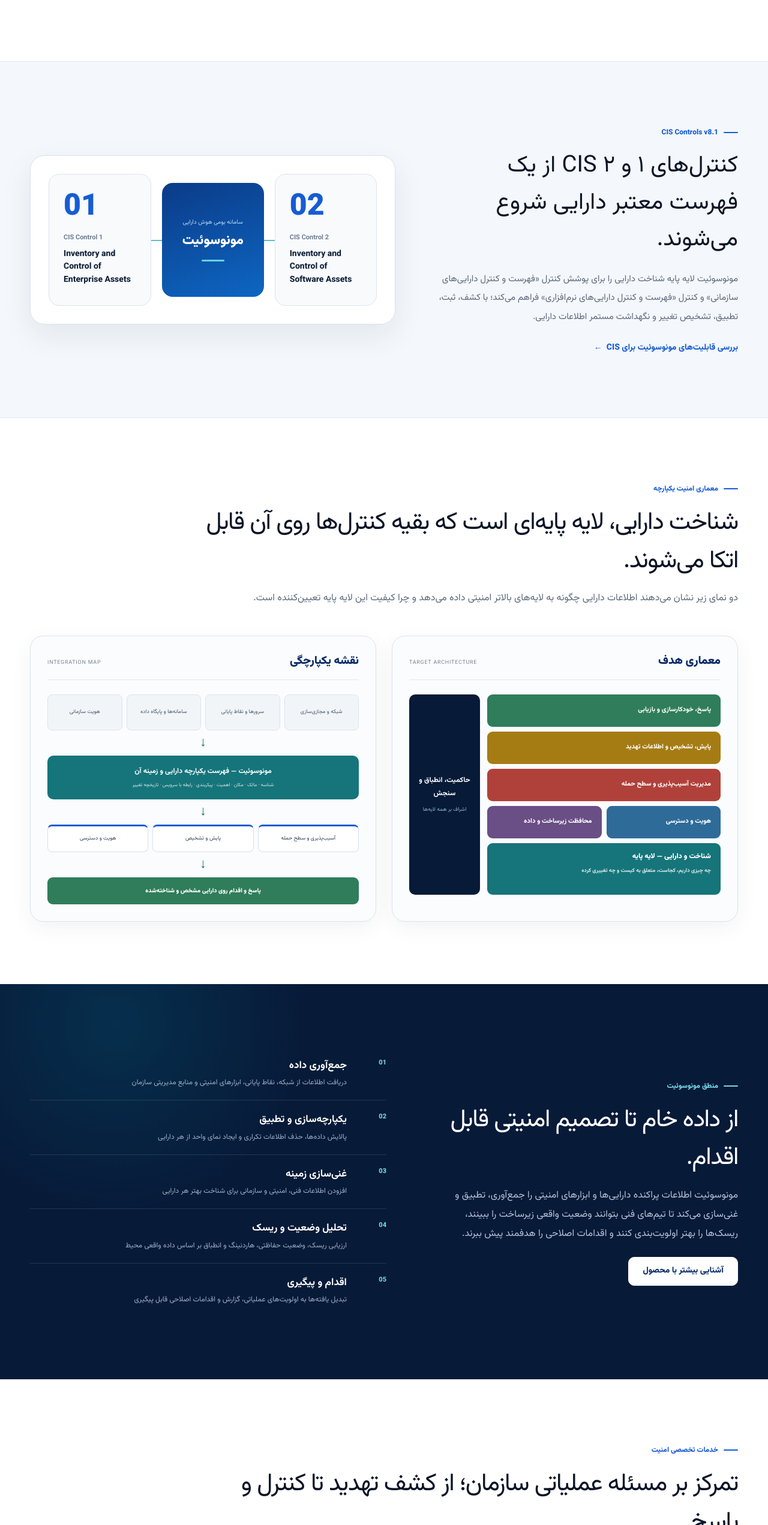
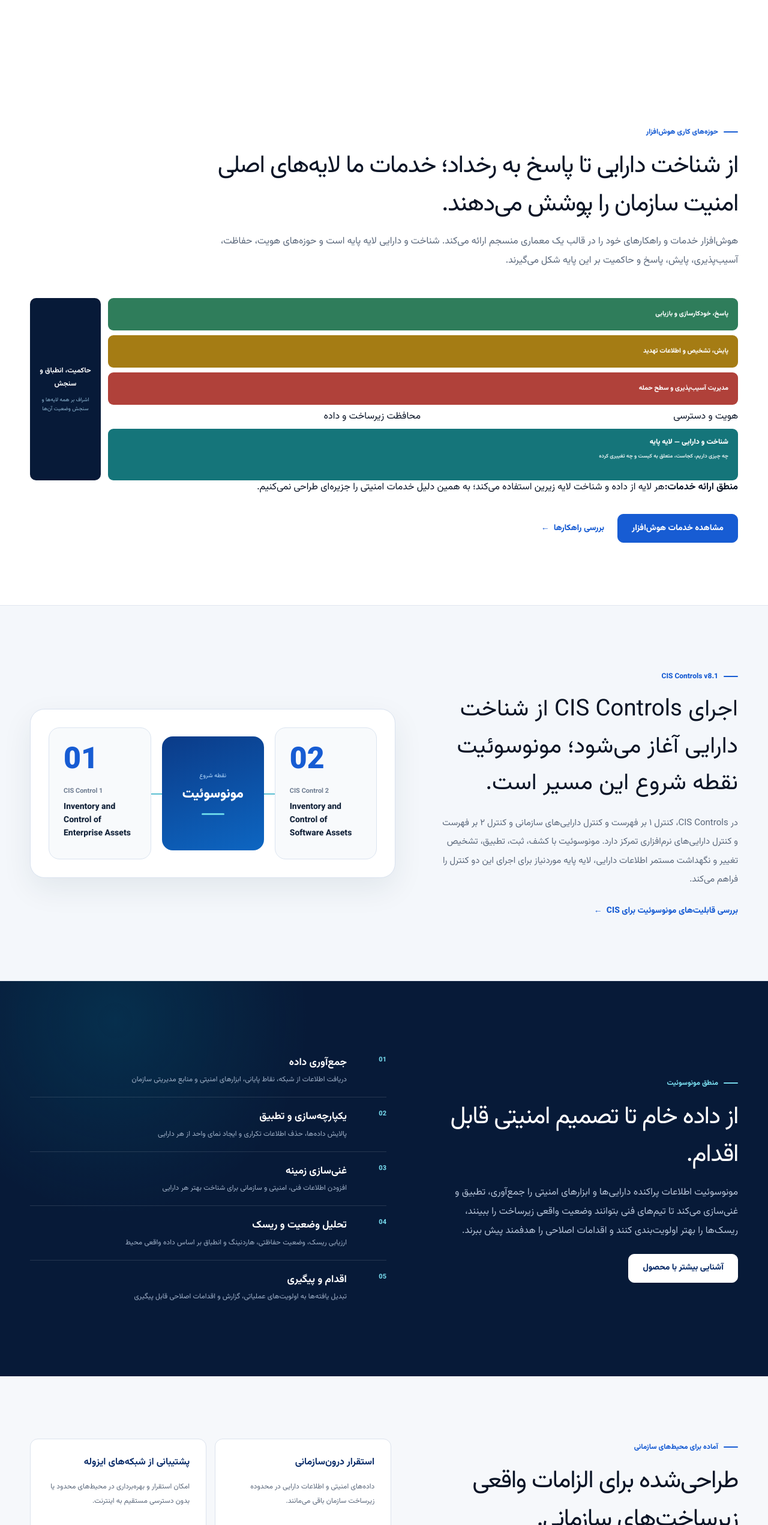
Before and after one commit to monaderi1/houshafzar-website, a Next.js app: page / in a window 1280 px wide. Shown: the part 2643-5186 px from the top of the page at 60% size. Built offline with nearby package versions, Linux system fonts and the light colour scheme.

Commit message:
refactor: position security architecture as service portfolio

```diff
--- a/app/page.tsx
+++ b/app/page.tsx
@@ -21,14 +21,14 @@
     title: 'داده‌های پراکنده میان ابزارها',
     text: 'اطلاعات شبکه، نقاط پایانی، آسیب‌پذیری و سایر ابزارهای امنیتی بدون یک نمای مشترک، تصویر ناقصی از وضعیت واقعی سازمان ایجاد می‌کنند.',
     solution: 'تجمیع و تطبیق داده‌ها در یک نمای مشترک',
-    href: '#integration',
+    href: '#capabilities',
   },
   {
     number: '۰۴',
     title: 'کندی تصمیم در زمان رخداد',
     text: 'نبود اطلاعات زمینه‌ای یکپارچه، زمان تحلیل و تصمیم‌گیری را در لحظاتی که سرعت برای مهار تهدید اهمیت دارد افزایش می‌دهد.',
     solution: 'غنی‌سازی اطلاعات و خدمات تخصصی پاسخ‌گویی',
-    href: '#services',
+    href: '#capabilities',
   },
 ];
 
@@ -38,15 +38,6 @@
   ['غنی‌سازی زمینه', 'افزودن اطلاعات فنی، امنیتی و سازمانی برای شناخت بهتر هر دارایی'],
   ['تحلیل وضعیت و ریسک', 'ارزیابی ریسک، وضعیت حفاظتی، هاردنینگ و انطباق بر اساس داده واقعی محیط'],
   ['اقدام و پیگیری', 'تبدیل یافته‌ها به اولویت‌های عملیاتی، گزارش و اقدامات اصلاحی قابل پیگیری'],
-];
-
-const services = [
-  { title: 'شناخت دارایی و سطح حمله', text: 'ایجاد دید دقیق‌تر از دارایی‌ها، نقاط ناشناخته و سطح مواجهه سازمان با تهدیدات.' },
-  { title: 'کشف تهدید و Threat Hunting', text: 'جست‌وجوی هدفمند نشانه‌های تهدید با تکیه بر داده‌های موجود، فرضیه‌های فنی و تجربه عملیاتی.' },
-  { title: 'پاسخ‌گویی به رخداد', text: 'تحلیل، هماهنگی و پشتیبانی از تصمیم‌گیری در رخدادهای پیچیده سایبری با تمرکز بر کاهش زمان پاسخ.' },
-  { title: 'پایش و راهبری مرکز عملیات امنیت', text: 'تأمین نیروی متخصص، راهبری، ارزیابی و ارتقای اثربخشی عملیات مرکز امنیت.' },
-  { title: 'امنیت هویت و دسترسی', text: 'تأمین مجوز، نصب، راه‌اندازی و پشتیبانی راهکارهای کنترل دسترسی مانند Cisco ISE.' },
-  { title: 'پایش فعالیت پایگاه داده', text: 'تأمین مجوز و ارائه خدمات تخصصی Imperva DAM برای پایش فعالیت‌های حساس پایگاه داده.' },
 ];
 
 const trustPoints = [
@@ -120,24 +111,39 @@
         </div>
       </div></section>
 
-      <section className="section cis-section" id="cis"><div className="shell cis-grid">
-        <div className="cis-copy"><span className="eyebrow">CIS Controls v8.1</span><h2>کنترل‌های ۱ و ۲ CIS از یک فهرست معتبر دارایی شروع می‌شوند.</h2><p>مونوسوئیت لایه پایه شناخت دارایی را برای پوشش کنترل «فهرست و کنترل دارایی‌های سازمانی» و کنترل «فهرست و کنترل دارایی‌های نرم‌افزاری» فراهم می‌کند؛ با کشف، ثبت، تطبیق، تشخیص تغییر و نگهداشت مستمر اطلاعات دارایی.</p><Link className="text-link" href="/monosuit/">بررسی قابلیت‌های مونوسوئیت برای CIS</Link></div>
-        <div className="cis-visual" aria-label="پوشش کنترل‌های یک و دو CIS توسط مونوسوئیت">
-          <div className="cis-control"><b>01</b><span>CIS Control 1</span><strong>Inventory and Control of Enterprise Assets</strong></div>
-          <div className="cis-bridge"><small>سامانه بومی هوش دارایی</small><strong>مونوسوئیت</strong><i /></div>
-          <div className="cis-control"><b>02</b><span>CIS Control 2</span><strong>Inventory and Control of Software Assets</strong></div>
+      <section className="section capabilities-section" id="capabilities"><div className="shell">
+        <div className="section-heading section-heading-wide">
+          <span className="eyebrow">حوزه‌های کاری هوش‌افزار</span>
+          <h2>از شناخت دارایی تا پاسخ به رخداد؛ خدمات ما لایه‌های اصلی امنیت سازمان را پوشش می‌دهند.</h2>
+          <p>هوش‌افزار خدمات و راهکارهای خود را در قالب یک معماری منسجم ارائه می‌کند. شناخت و دارایی لایه پایه است و حوزه‌های هویت، حفاظت، آسیب‌پذیری، پایش، پاسخ و حاکمیت بر این پایه شکل می‌گیرند.</p>
         </div>
+        <div className="capability-architecture">
+          <div className="arch-web">
+            <div className="arch-web-stack">
+              <Link href="/services/" className="arch-web-layer response">پاسخ، خودکارسازی و بازیابی</Link>
+              <Link href="/services/" className="arch-web-layer detect">پایش، تشخیص و اطلاعات تهدید</Link>
+              <Link href="/services/" className="arch-web-layer risk">مدیریت آسیب‌پذیری و سطح حمله</Link>
+              <div className="arch-web-split"><Link href="/services/">هویت و دسترسی</Link><Link href="/services/">محافظت زیرساخت و داده</Link></div>
+              <Link href="/monosuit/" className="arch-web-layer foundation"><strong>شناخت و دارایی — لایه پایه</strong><small>چه چیزی داریم، کجاست، متعلق به کیست و چه تغییری کرده</small></Link>
+            </div>
+            <Link href="/services/" className="arch-web-govern"><strong>حاکمیت، انطباق و سنجش</strong><small>اشراف بر همه لایه‌ها و سنجش وضعیت آن‌ها</small></Link>
+          </div>
+          <div className="capability-note"><strong>منطق ارائه خدمات:</strong><span>هر لایه از داده و شناخت لایه زیرین استفاده می‌کند؛ به همین دلیل خدمات امنیتی را جزیره‌ای طراحی نمی‌کنیم.</span></div>
+        </div>
+        <div className="actions capability-actions"><Link className="button" href="/services/">مشاهده خدمات هوش‌افزار</Link><Link className="text-link" href="/solutions/">بررسی راهکارها</Link></div>
       </div></section>
 
-      <section className="section architecture-section" id="integration"><div className="shell">
-        <div className="section-heading section-heading-wide"><span className="eyebrow">معماری امنیت یکپارچه</span><h2>شناخت دارایی، لایه پایه‌ای است که بقیه کنترل‌ها روی آن قابل اتکا می‌شوند.</h2><p>دو نمای زیر نشان می‌دهند اطلاعات دارایی چگونه به لایه‌های بالاتر امنیتی داده می‌دهد و چرا کیفیت این لایه پایه تعیین‌کننده است.</p></div>
-        <div className="architecture-grid">
-          <article className="architecture-card"><div className="architecture-card-head"><span>معماری هدف</span><small>Target Architecture</small></div>
-            <div className="arch-web"><div className="arch-web-stack"><div className="arch-web-layer response">پاسخ، خودکارسازی و بازیابی</div><div className="arch-web-layer detect">پایش، تشخیص و اطلاعات تهدید</div><div className="arch-web-layer risk">مدیریت آسیب‌پذیری و سطح حمله</div><div className="arch-web-split"><div>هویت و دسترسی</div><div>محافظت زیرساخت و داده</div></div><div className="arch-web-layer foundation"><strong>شناخت و دارایی — لایه پایه</strong><small>چه چیزی داریم، کجاست، متعلق به کیست و چه تغییری کرده</small></div></div><div className="arch-web-govern"><strong>حاکمیت، انطباق و سنجش</strong><small>اشراف بر همه لایه‌ها</small></div></div>
-          </article>
-          <article className="architecture-card integration-card"><div className="architecture-card-head"><span>نقشه یکپارچگی</span><small>Integration Map</small></div>
-            <div className="integration-web"><div className="integration-sources"><span>شبکه و مجازی‌سازی</span><span>سرورها و نقاط پایانی</span><span>سامانه‌ها و پایگاه داده</span><span>هویت سازمانی</span></div><div className="integration-arrow">↓</div><div className="integration-foundation"><strong>مونوسوئیت — فهرست یکپارچه دارایی و زمینه آن</strong><small>شناسه · مالک · مکان · اهمیت · پیکربندی · رابطه با سرویس · تاریخچه تغییر</small></div><div className="integration-arrow">↓</div><div className="integration-outputs"><span>آسیب‌پذیری و سطح حمله</span><span>پایش و تشخیص</span><span>هویت و دسترسی</span></div><div className="integration-arrow">↓</div><div className="integration-response">پاسخ و اقدام روی دارایی مشخص و شناخته‌شده</div></div>
-          </article>
+      <section className="section cis-section" id="cis"><div className="shell cis-grid">
+        <div className="cis-copy">
+          <span className="eyebrow">CIS Controls v8.1</span>
+          <h2>اجرای CIS Controls از شناخت دارایی آغاز می‌شود؛ مونوسوئیت نقطه شروع این مسیر است.</h2>
+          <p>در CIS Controls، کنترل ۱ بر فهرست و کنترل دارایی‌های سازمانی و کنترل ۲ بر فهرست و کنترل دارایی‌های نرم‌افزاری تمرکز دارد. مونوسوئیت با کشف، ثبت، تطبیق، تشخیص تغییر و نگهداشت مستمر اطلاعات دارایی، لایه پایه موردنیاز برای اجرای این دو کنترل را فراهم می‌کند.</p>
+          <Link className="text-link" href="/monosuit/">بررسی قابلیت‌های مونوسوئیت برای CIS</Link>
+        </div>
+        <div className="cis-visual" aria-label="کنترل‌های یک و دو CIS و سامانه بومی هوش دارایی مونوسوئیت">
+          <div className="cis-control"><b>01</b><span>CIS Control 1</span><strong>Inventory and Control of Enterprise Assets</strong></div>
+          <div className="cis-bridge"><small>نقطه شروع</small><strong>مونوسوئیت</strong><i /></div>
+          <div className="cis-control"><b>02</b><span>CIS Control 2</span><strong>Inventory and Control of Software Assets</strong></div>
         </div>
       </div></section>
 
@@ -146,8 +152,6 @@
         <ol className="flow-list">{flow.map(([title, text], index) => (<li key={title}><span>{String(index + 1).padStart(2, '0')}</span><div><strong>{title}</strong><p>{text}</p></div></li>))}</ol>
       </div></section>
 
-      <section className="section services-section"><div className="shell"><div className="section-heading section-heading-wide"><span className="eyebrow">خدمات تخصصی امنیت</span><h2>تمرکز بر مسئله عملیاتی سازمان؛ از کشف تهدید تا کنترل و پاسخ.</h2></div><div className="services-grid">{services.map((service, index) => (<article className="service-card" key={service.title}><span>{String(index + 1).padStart(2, '0')}</span><h3>{service.title}</h3><p>{service.text}</p><Link href="/services/" aria-label={`اطلاعات بیشتر درباره ${service.title}`}>اطلاعات بیشتر</Link></article>))}</div></div></section>
-
       <section className="section trust-section"><div className="shell trust-grid"><div className="trust-copy"><span className="eyebrow">آماده برای محیط‌های سازمانی</span><h2>طراحی‌شده برای الزامات واقعی زیرساخت‌های سازمانی.</h2><p>معماری و شیوه اجرای هوش‌افزار با محدودیت‌های امنیتی، شبکه‌های ایزوله، حاکمیت داده و پیچیدگی عملیاتی سازمان‌های بزرگ سازگار است.</p></div><div className="trust-points">{trustPoints.map(([title, text]) => (<div key={title}><strong>{title}</strong><p>{text}</p></div>))}</div></div></section>
 
       <section className="cta cta-redesign"><div className="shell cta-inner"><div><span>برای تصمیم بهتر، ابتدا باید تصویر دقیق‌تری از مسئله داشت.</span><h2>برای بررسی قابلیت‌های مونوسوئیت یا طراحی یک خدمت تخصصی امنیت با ما گفت‌وگو کنید.</h2></div><Link className="button button-light" href="/contcat/">درخواست جلسه</Link></div></section>
```
